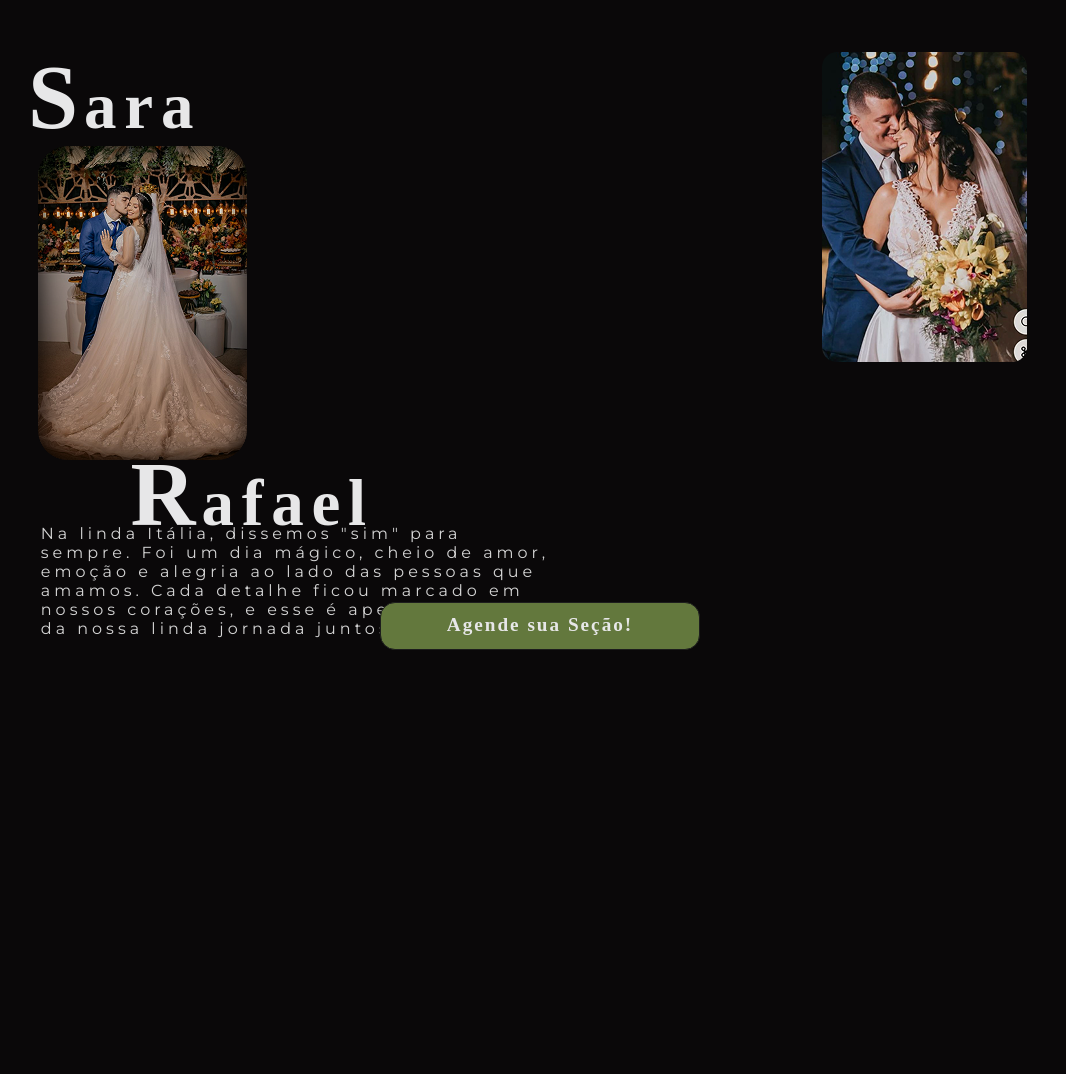
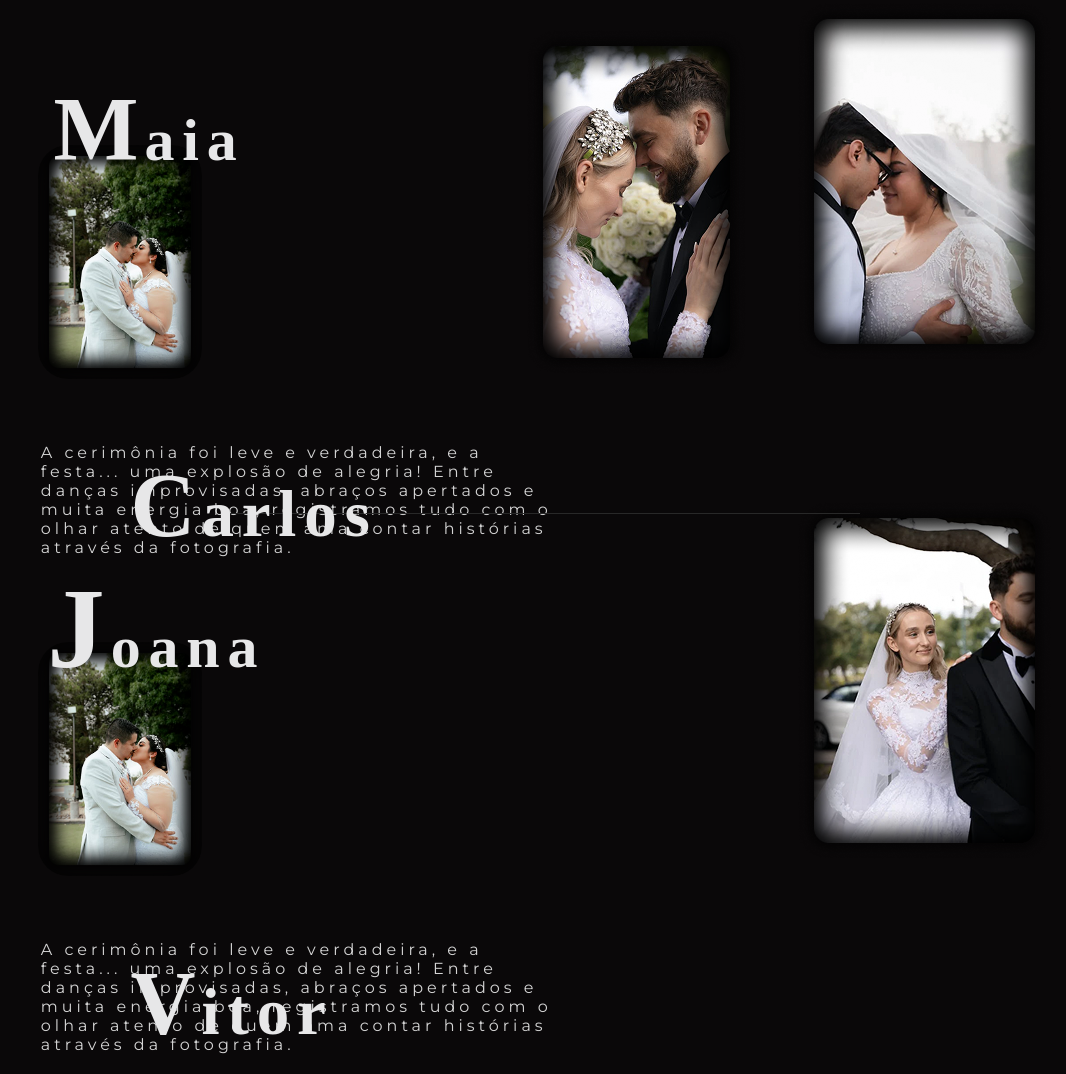
Before and after one commit to lucasmartinns/ImagemArt, a website: page frontend/pages/eventos.html in a window 1280 px wide. Shown: the part 1417-2491 px from the top of the page, without its empty margins (100-1166 px from the left). Before the commit the page ends 2275 px from the top, so only its background shows below. Drawn offline with nearby package versions, Linux system fonts and the light colour scheme; a web font is replaced by a local one.

Commit message:
RESPONSIVIDADE MAH O MENOS

```diff
--- a/frontend/css/eventos.css
+++ b/frontend/css/eventos.css
@@ -50,13 +50,50 @@ body {
 }
 
 .S {
-    margin-top: -16.1vh;
+    margin-top: -18.1vh;
     position: absolute;
     z-index: 2;
     margin-left: 8.5%;
     font-weight: 700;
     color: #E7E7E8;
     letter-spacing: 6px;
+}
+.m{
+    font-size: 90px;
+    margin-top: -15vh;
+    position: absolute;
+    z-index: 2;
+    font-weight: 700;
+    color: #E7E7E8;
+    letter-spacing: 6px;
+    margin-left: 10%;
+}
+.m span{
+    color: #E7E7E8;
+    font-family: "Abhaya Libre";
+    font-size: 60px;
+    font-style: normal;
+    font-weight: 700;
+    line-height: normal;
+    letter-spacing: 7.8px;
+}
+.J{
+    margin-top: -17.1vh;
+    position: absolute;
+    z-index: 2;
+    margin-left: 9.5%;
+    font-weight: 700;
+    color: #E7E7E8;
+    letter-spacing: 6px;
+}
+.J span{
+    color: #E7E7E8;
+    font-family: "Abhaya Libre";
+    font-size: 60px;
+    font-style: normal;
+    font-weight: 700;
+    line-height: normal;
+    letter-spacing: 7.8px;
 }
 
 .S span {
@@ -70,10 +107,11 @@ body {
 }
 
 .imagem-casamento {
-    margin-top: -2%;
+    margin-top: -3%;
     margin-left: 9%;
     z-index: 1;
     transition-duration: 0.5s;
+    width: 13%;
 }
 
 .imagem-casamento img {
@@ -84,7 +122,7 @@ body {
     margin-top: 8rem;
     position: absolute;
     z-index: 2;
-    margin-top: 9.75%;
+    margin-top: 11.2%;
     margin-left: 14%;
     font-weight: 700;
     letter-spacing: 6px;
@@ -145,7 +183,7 @@ body {
     width: 50%;
     height: 1px;
     position: absolute;
-    margin-top: 10rem;
+    margin-top: 10%;
 }
 
 .linha1 {
@@ -206,9 +244,11 @@ button {
 }
 
 .conteudo {
-    margin-top: 5rem;
+    margin-top: 30%;
 }
-
+.conteudo3{
+    margin-top: 30%;
+}
 img {
     cursor: pointer;
     transition-duration: 0.5s;
@@ -220,6 +260,7 @@ img:hover {
 
 .conteudo2 {
     margin-top: 30%;
+    margin-bottom: 2%;
 }
 
 .imagem-casamento img {
@@ -347,15 +388,15 @@ img:hover {
 
 @media (max-height: 1440px) and (max-width: 1670px) {
     .conteudo {
-        margin-top: 20%;
+        margin-top: 30%;
     }
 
     .S {
-        margin-top: -10%;
+        margin-top: -11%;
     }
 
     .R {
-        margin-top: 14%;
+        margin-top: 10%;
         margin-left: 16%;
     }
 
@@ -371,7 +412,9 @@ img:hover {
     .botaoAcess a {
         font-size: 1.25vw;
     }
-
+    .conteudo3{
+        margin-top: 35%;
+    }
     .imagens-eventos {
         margin-left: 30%;
         margin-top: -50%;
@@ -393,7 +436,7 @@ img:hover {
 
 @media (min-width: 1024px) and (max-width: 1439px) {
     .conteudo {
-        margin-top: 50%;
+        margin-top: 60%;
     }
 
     .S1 {
--- a/frontend/pages/eventos.html
+++ b/frontend/pages/eventos.html
@@ -27,9 +27,6 @@
   </head>
   <body>
     <div class="content">
-      <div id="navbar-container">
-        <script src="../components/navbar/navbar.js"></script>
-      </div>
       <div class="conteudo">
         <div class="teste">
           <p class="S">S<span>ara</span></p>
@@ -48,11 +45,11 @@
         <div class="imagens-eventos">
           <img src="../assets/img/casal2-imagem.png" alt="" />
           <div class="teste1">
-            <img src="../assets/img/casal4.png" alt="" />
+            <img src="../assets/img/casamento1.png" alt="" />
           </div>
         </div>
         <div class="imagens-eventos2">
-          <img src="../assets/img/casal2-imagem.png" alt="" />
+          <img src="../assets/img/3.png" alt="" />
           <div class="imagens-eventosrespansive">
             <img src="../assets/img/casal4.png" alt="" />
           </div>
@@ -65,33 +62,55 @@
       </div>
       <div class="conteudo2">
         <div class="teste">
-          <p class="S">S<span>ara</span></p>
+          <p class="m">M<span>aia</span></p>
           <div class="imagem-casamento">
-            <img src="../assets/img/casamento-eventos.png" alt="" />
+            <img src="../assets/img/casamento2(1).png" alt="" />
           </div>
-          <p class="R">R<span>afael</span></p>
+          <p class="R">C<span>arlos</span></p>
         </div>
         <div class="nome1"><p>Sara & Rafael</p></div>
         <div class="texto-eventos">
-          Na linda Itália, dissemos "sim" para sempre. Foi um dia mágico, cheio
-          de amor, emoção e alegria ao lado das pessoas que amamos. Cada detalhe
-          ficou marcado em nossos corações, e esse é apenas o começo da nossa
-          linda jornada juntos.
+          A cerimônia foi leve e verdadeira, e a festa... uma explosão de alegria! Entre danças improvisadas, abraços apertados e muita energia boa, registramos tudo com o olhar atento de quem ama contar histórias através da fotografia.
         </div>
         <div class="imagens-eventos">
-          <img src="../assets/img/casal2-imagem.png" alt="" />
+          <img src="../assets/img/camento2(2).png" alt="" />
           <div class="teste1">
-            <img src="../assets/img/casal4.png" alt="" />
+            <img src="../assets/img/casamento2(4).png" alt="" />
           </div>
         </div>
         <div class="imagens-eventos2">
-          <img src="../assets/img/casal2-imagem.png" alt="" />
+          <img src="../assets/img/casamento2(3).png" alt="" />
           <div class="imagens-eventosrespansive">
-            <img src="../assets/img/casal4.png" alt="" />
+            <img src="../assets/img/casamento2(6).png" alt="" />
           </div>
         </div>
       </div>
-
+      <div class="linha"></div>
+      <div class="conteudo3">
+        <div class="teste">
+          <p class="J">J<span>oana</span></p>
+          <div class="imagem-casamento">
+            <img src="../assets/img/casamento2(1).png" alt="" />
+          </div>
+          <p class="R">V<span>itor</span></p>
+        </div>
+        <div class="nome1"><p>Sara & Rafael</p></div>
+        <div class="texto-eventos">
+          A cerimônia foi leve e verdadeira, e a festa... uma explosão de alegria! Entre danças improvisadas, abraços apertados e muita energia boa, registramos tudo com o olhar atento de quem ama contar histórias através da fotografia.
+        </div>
+        <div class="imagens-eventos">
+          <img src="../assets/img/casamento3(4).png" alt="" />
+          <div class="teste1">
+            <img src="../assets/img/casamento 3(1).png" alt="" />
+          </div>
+        </div>
+        <div class="imagens-eventos2">
+          <img src="../assets/img/casamento3.png" alt="" />
+          <div class="imagens-eventosrespansive">
+            <img src="../assets/img/casamento3(5).png" alt="" />
+          </div>
+        </div>
+      </div>
       <br /><br />
 
       <div class="alinhar">
@@ -106,7 +125,7 @@
 <div class="conteudo-respanive">
 
     <div class="teste">
-      <p class="S1">S<span>ara</span></p></div>
+      <p class="S1">M<span>aia</span></p></div>
     <div class="carrosel">
       <div
         id="carouselExampleControls"
@@ -137,7 +156,7 @@
           </div>
         </div>
         <div class="teste">
-          <p class="R1">R<span>afael</span></p></div>
+          <p class="R1">C<span>arlos</span></p></div>
 
         <a
           class="carousel-control-prev"
```
Also changed, not shown: frontend/assets/img/3.png (added), frontend/assets/img/4.png (added), frontend/assets/img/camento2(2).png (added), frontend/assets/img/casamento 3(1).png (added), frontend/assets/img/casamento1.png (added), frontend/assets/img/casamento2(1).png (added), frontend/assets/img/casamento2(3).png (added), frontend/assets/img/casamento2(4).png (added), frontend/assets/img/casamento2(5).png (added), frontend/assets/img/casamento2(6).png (added), frontend/assets/img/casamento3(4).png (added), frontend/assets/img/casamento3(5).png (added), frontend/assets/img/casamento3.png (added), frontend/assets/img/csaamento3(2).png (added), 1 more files.
